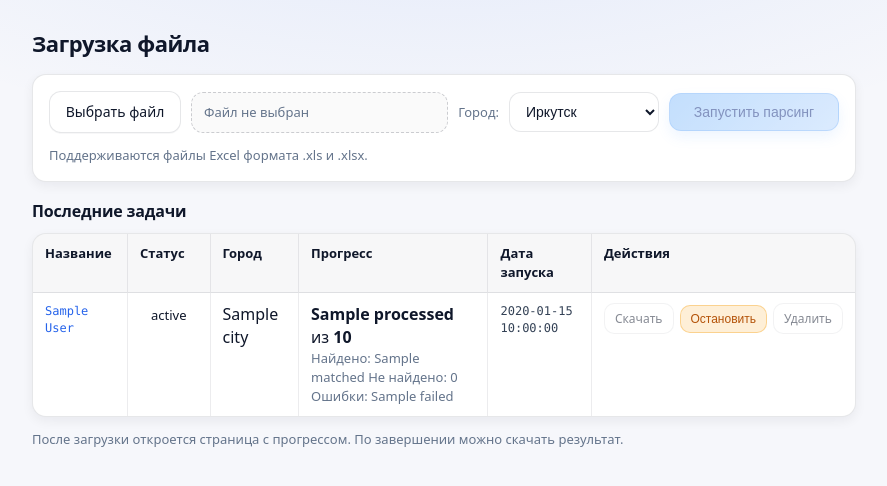
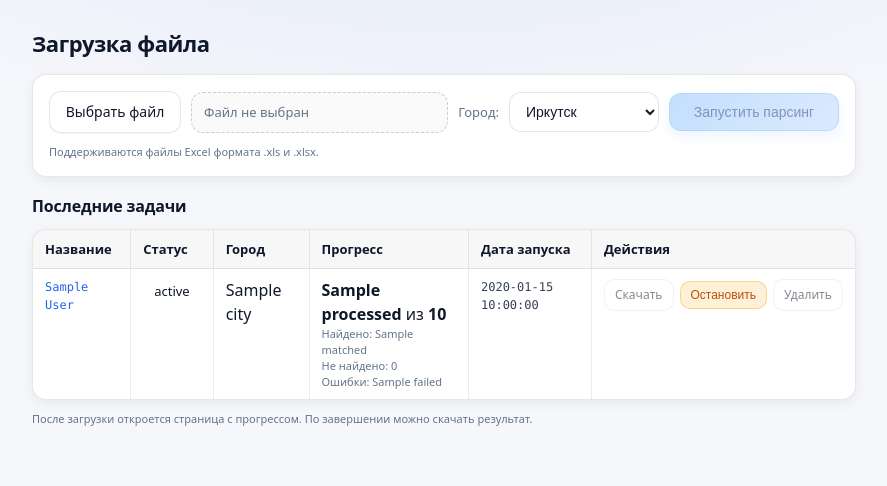
Before and after one commit to nhamaganov/apteka_api, a FastAPI app: template app/web/templates/index.html in a window 1280 px wide. Shown: the part 48-534 px from the top of the page, without its empty margins (196-1083 px from the left). Run offline with FastAPI, Linux system fonts and the light colour scheme; the template is opened without the code that fills it: most values are stand-ins (such as "Sample title", 1, 10 or a date in 2020).

Commit message:
fix: Корректировать данные в таблице на главной

```diff
--- a/app/web/static/styles.css
+++ b/app/web/static/styles.css
@@ -66,7 +66,11 @@ a:hover { text-decoration: underline; }
 
 .hint {
   color: var(--muted);
-  font-size: 13px;
+  font-size: 11px;
+}
+
+.progress-details {
+  font-size: 11px;
 }
 
 /* ---------- Cards / boxes ---------- */
--- a/app/web/templates/index.html
+++ b/app/web/templates/index.html
@@ -76,10 +76,10 @@
                   <div>
                     <b>{{ j.progress.processed or 0 }}</b> из <b>{{ j.progress.total or 0 }}</b>
                   </div>
-                  <div class="hint">
-                    Найдено: {{ j.progress.matched or 0}}
-                    Не найдено: {{ j.progress.not_found or 0}}
-                    Ошибки: {{ j.progress.failed or 0}}
+                  <div class="hint progress-details">
+                    <div>Найдено: {{ j.progress.matched or 0}}</div>
+                    <div>Не найдено: {{ j.progress.not_found or 0}}</div>
+                    <div>Ошибки: {{ j.progress.failed or 0}}</div>
                   </div>
                 {% else %}
                   -
```
